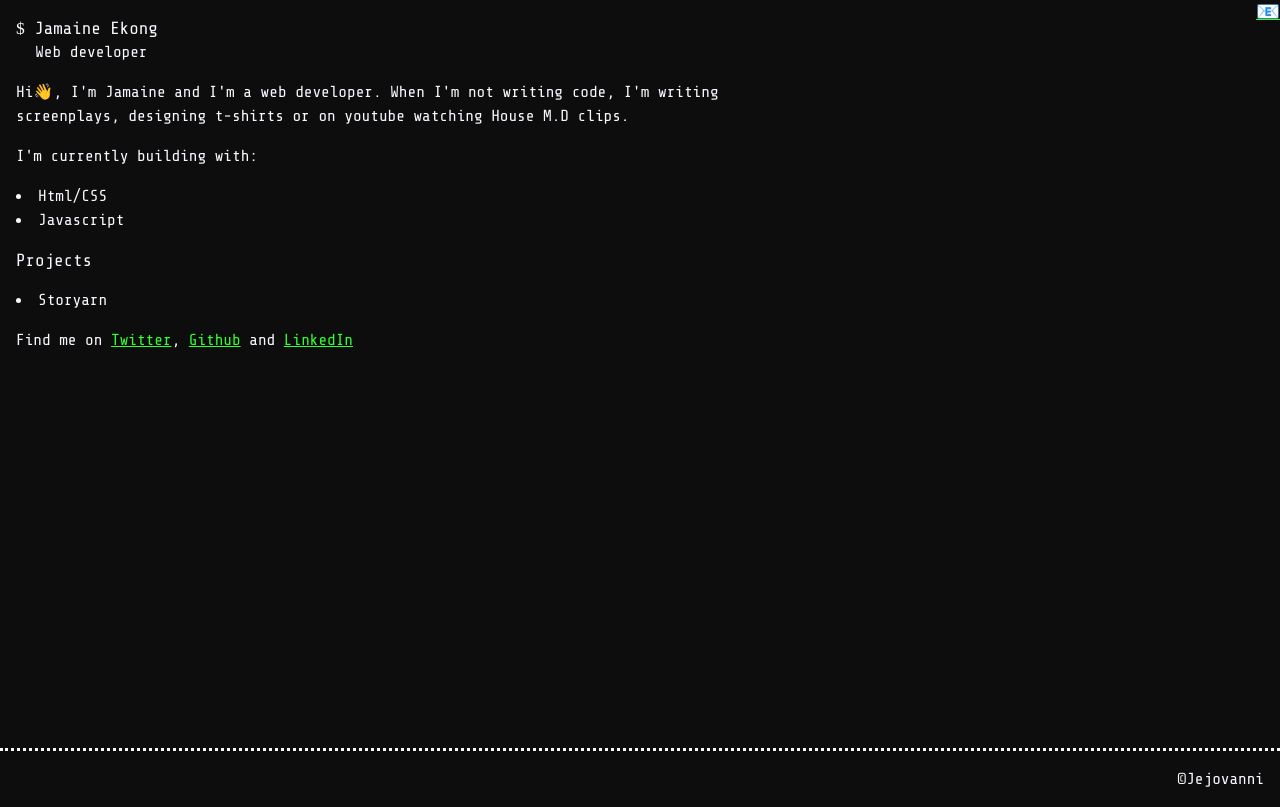
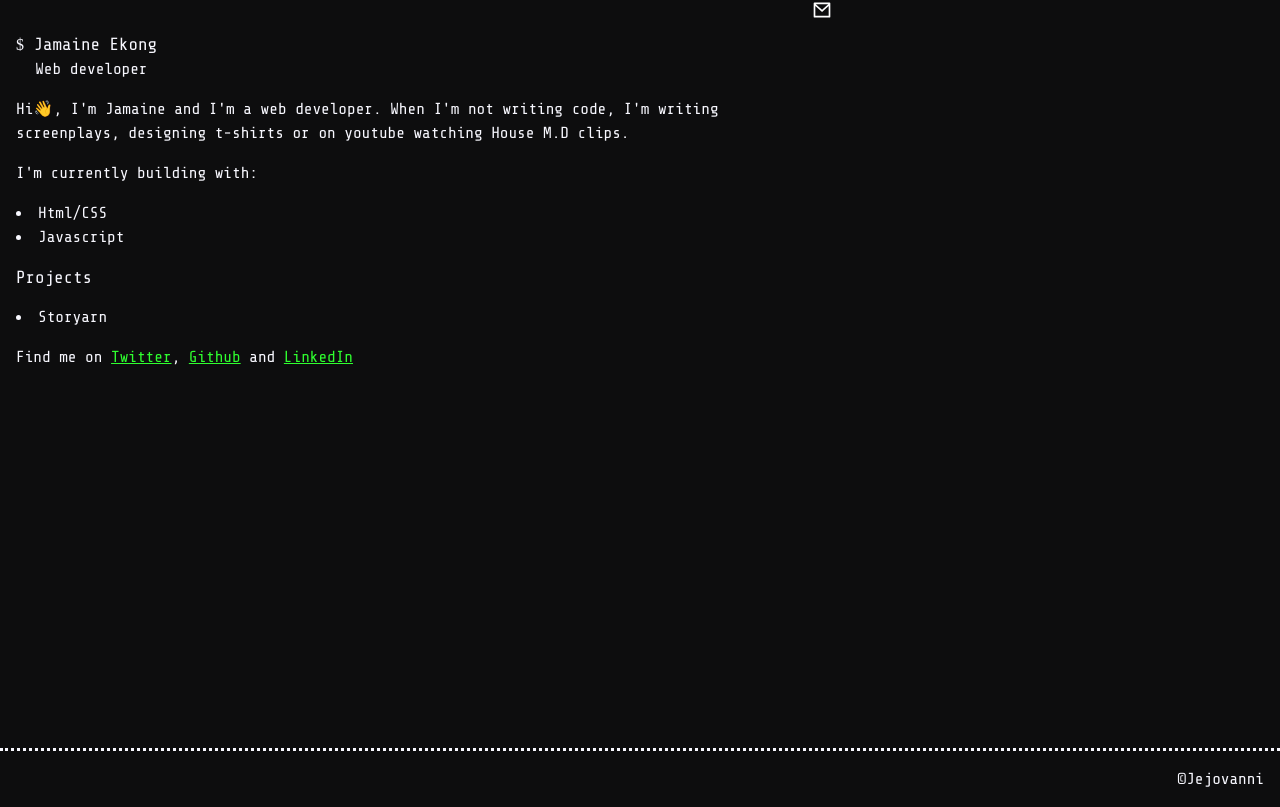
Before and after one commit to Jejovanni/jejovanni.xyz, a plain HTML site: page index.html in a window 1280 px wide. Drawn offline with nearby package versions, Linux system fonts and the light colour scheme.

Commit message:
design updates

```diff
--- a/CSS/style.css
+++ b/CSS/style.css
@@ -3,17 +3,24 @@
     padding: 0;
     box-sizing: border-box;
     font-family: 'Share Tech Mono', monospace;
+    font-size: 1rem;
     background-color: rgb(13, 13, 14);
     color: ghostwhite;
     line-height: 1.5rem;
+}
+nav {
+    display: flex;
+    justify-content: flex-end;
+    width: 95%;
+    position: fixed;
+    max-width: 52rem;
 }
 .wrapper {
     height: 93.5vh;
 }
 header {
     max-width: 52rem;
-    padding: 0 1rem;
-    padding-bottom: 1rem;
+    padding: 1rem;
 }
 h1 {
     padding-top: 1rem;
@@ -37,6 +44,10 @@ h1 {
 .mail {
     font-size: 1.2rem;
     float: right;
+}
+.mail a{
+    text-decoration: none;
+    color: inherit;
 }
 .container {
     max-width: 52rem;
@@ -62,6 +73,10 @@ li {
 a {
     color: #2fff2f;
 }
+a:hover {
+    color: black;
+    background-color: #2fff2f;
+}
 footer {
     border-top: ghostwhite dotted;
     max-width: 52rem;
--- a/index.html
+++ b/index.html
@@ -13,10 +13,13 @@
     <title>Jamaine</title>
 </head>
 <nav class="navbar">
-    <p class="mail"><a href="jamaineekong@gmail.com" target="" type="mail">&#128231;</a></p>
+    <p class="mail"><a href="mailto:jamaineekong@gmail.com"
+        type="mail"><img src="./Icons/mail-line.svg" alt=""></a></p>
+
 </nav>
 <body>
     <div class="wrapper">
+
             <header>
             <h1><span class="dollar">$</span> Jamaine Ekong<span class="terminal">_</span></h1>
             <p class="desig">Web developer</p>
@@ -41,7 +44,7 @@
                         </ul>
                 </section>
 
-                <p>Find me on <a href="">Twitter</a>, <a href="">Github</a> and <a href=""> LinkedIn</a></p>
+                <p>Find me on <a href="twitter.com/jerman_sher" target="_blank">Twitter</a>, <a href="github.com/jejovanni" target="_blank">Github</a> and <a href="linkedin.com/jamaine"> LinkedIn</a></p>
 
             </main>
 
```
Also changed, not shown: Icons/mail-line.svg (added).
